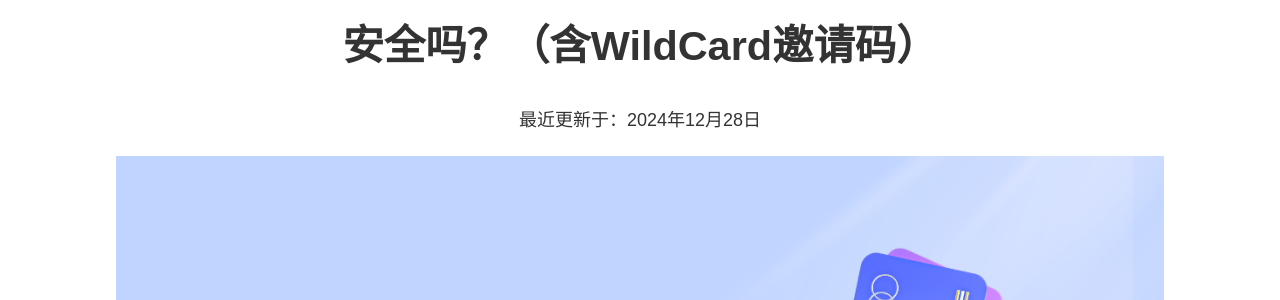
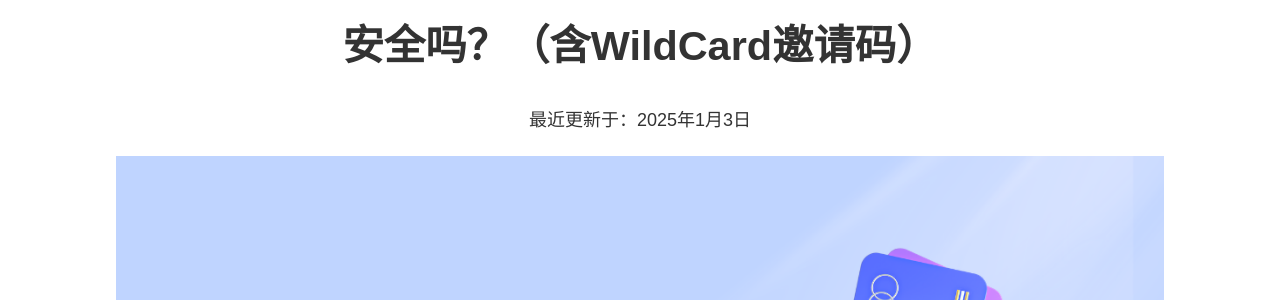
Before and after one commit to anyofai/anyofai.github.io, a Jekyll site: the page built from index.md, in a window 1280 px wide and 900 px high. Shown: the part 203-503 px from the top of the window. Built offline with Jekyll 4.4.1, drawn with Linux system fonts in a browser that asks for light colours.

Commit message:
Update index.md

```diff
--- a/index.md
+++ b/index.md
@@ -6,7 +6,7 @@
 
 # 最好用的虚拟信用卡推荐：WildCard怎么样？WildCard安全吗？（含WildCard邀请码）
 
-<p align="center">最近更新于：2024年12月28日</p>
+<p align="center">最近更新于：2025年1月3日</p>
 
 ![最好用的虚拟信用卡推荐：WildCard怎么样？WildCard安全吗？（含WildCard邀请码）](https://raw.githubusercontent.com/anyofai/anyofai.github.io/refs/heads/main/image/WildCard.png)
 
```
